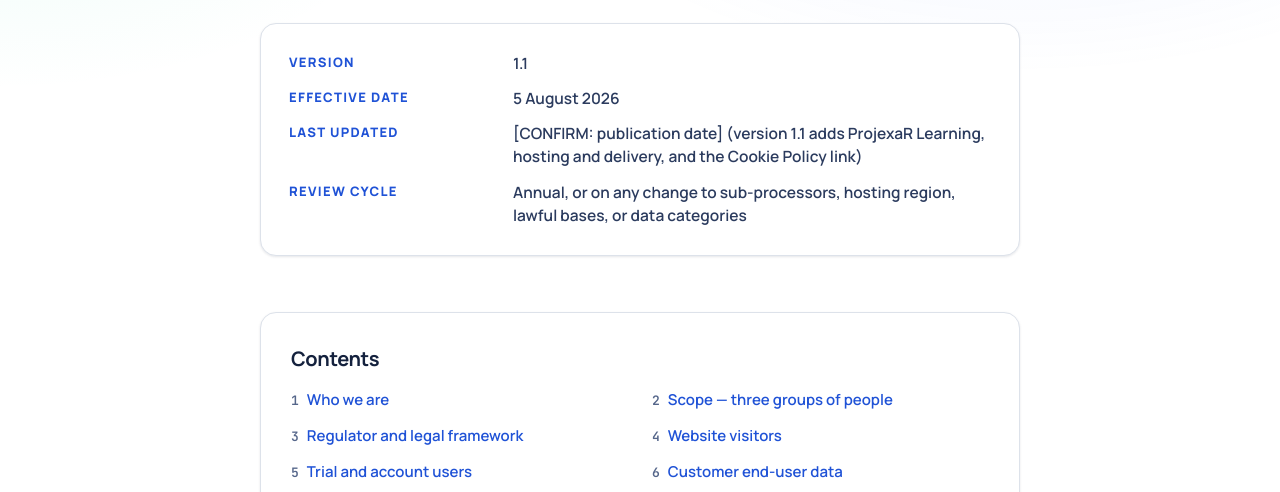
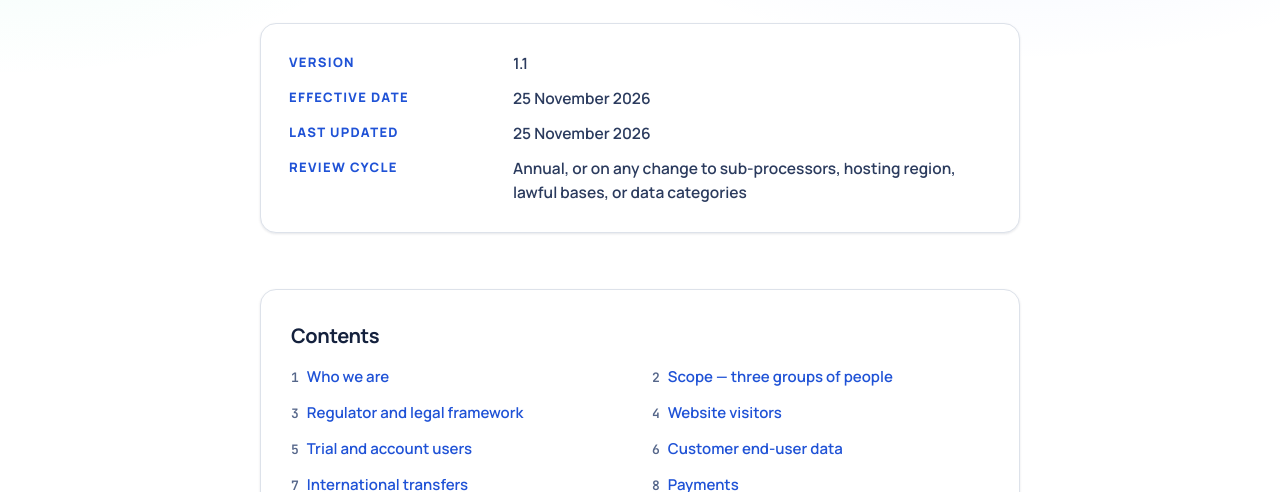
Before and after one commit to sinbad0709/projexar, a plain HTML site: page public/privacy/index.html in a window 1280 px wide. Shown: the part 301-793 px from the top of the page. Drawn offline with Linux system fonts and the light colour scheme.

Commit message:
Set publication date to 25 November 2026
Privacy Policy v1.1 effective and last-updated dates; Cookie Policy v1.0
effective date. No placeholders remain.

Co-Authored-By: Claude Opus 5.5 <noreply@anthropic.com>
Claude-Session: https://claude.ai/code/session_01LJPTgTEEEPCBPbaBvWQNQu

```diff
--- a/public/privacy/index.html
+++ b/public/privacy/index.html
@@ -48,9 +48,9 @@
           <dt>Version</dt>
           <dd>1.1</dd>
           <dt>Effective date</dt>
-          <dd><time datetime="2026-08-05">5 August 2026</time></dd>
+          <dd><time datetime="2026-11-25">25 November 2026</time></dd>
           <dt>Last updated</dt>
-          <dd>[CONFIRM: publication date] (version 1.1 adds ProjexaR Learning, hosting and delivery, and the Cookie Policy link)</dd>
+          <dd><time datetime="2026-11-25">25 November 2026</time></dd>
           <dt>Review cycle</dt>
           <dd>Annual, or on any change to sub-processors, hosting region, lawful bases, or data categories</dd>
         </dl>
```
Also changed, not shown: public/cookies/index.html (+1 -1 lines).
